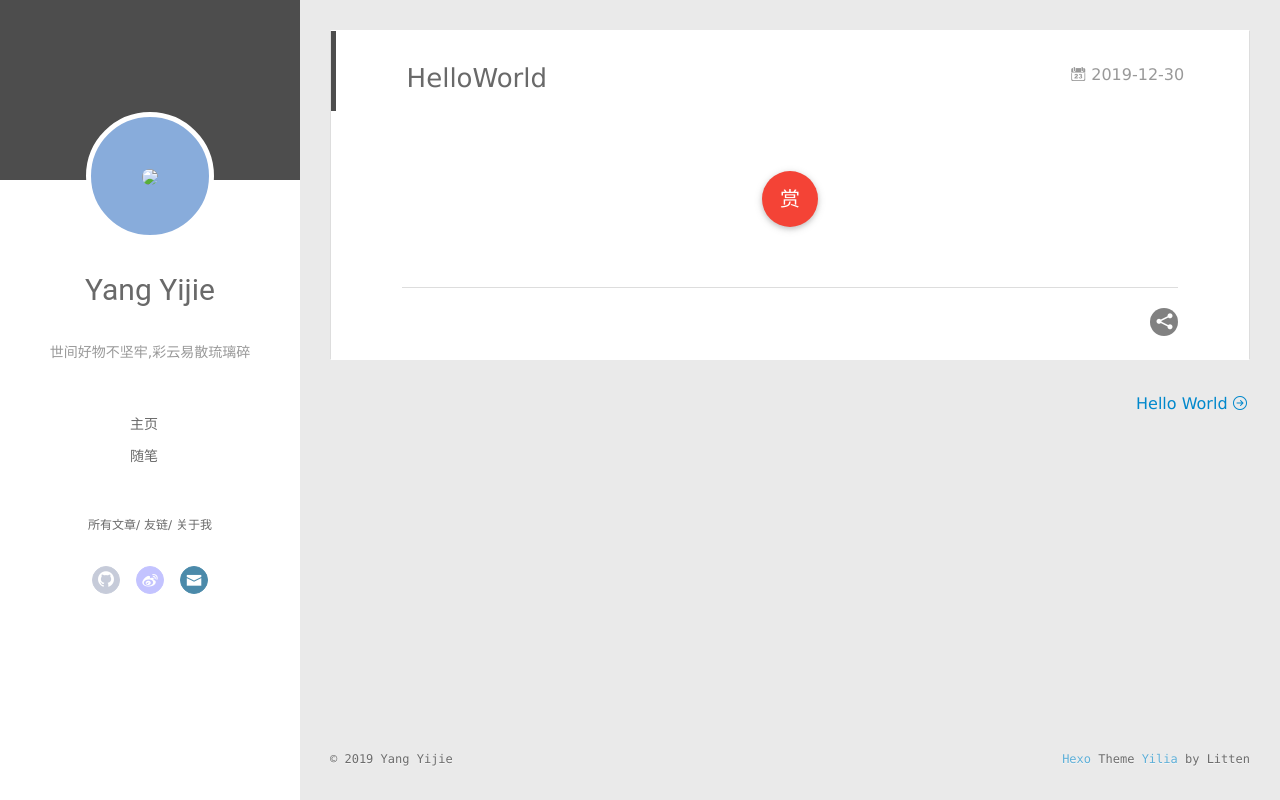
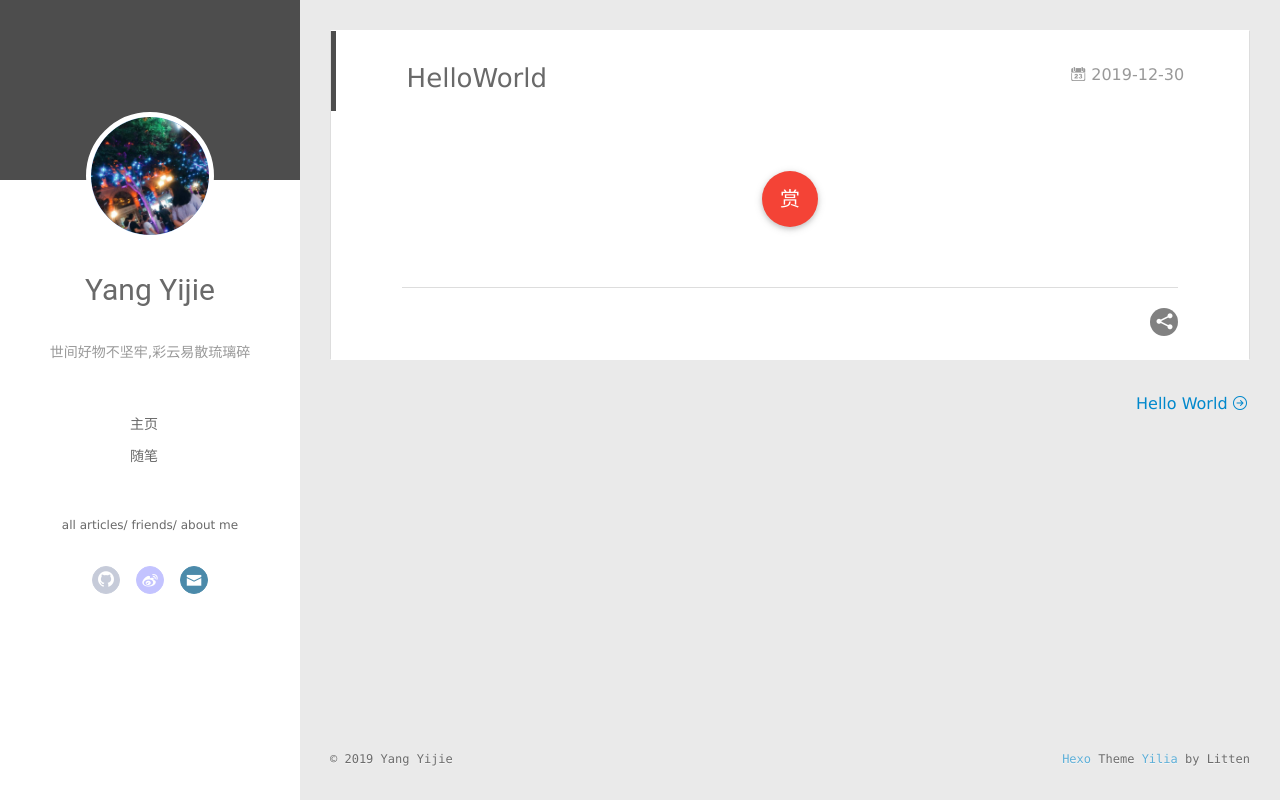
Before and after one commit to itsmeyijie/itsmeyijie.github.io-, a plain HTML site: page 2019/12/30/HelloWorld/index.html in a window 1280 px wide. Drawn offline with Linux system fonts and the light colour scheme; no server answers.

Commit message:
Site updated: 2019-12-30 21:14:22

```diff
--- a/2019/12/30/HelloWorld/index.html
+++ b/2019/12/30/HelloWorld/index.html
@@ -68,15 +68,15 @@
 		<nav class="header-smart-menu">
 
 
-    			<a q-on="click: openSlider(e, 'innerArchive')" href="javascript:void(0)">所有文章</a>
+    			<a q-on="click: openSlider(e, 'innerArchive')" href="javascript:void(0)">all articles</a>
 
 
 
-    			<a q-on="click: openSlider(e, 'friends')" href="javascript:void(0)">友链</a>
+    			<a q-on="click: openSlider(e, 'friends')" href="javascript:void(0)">friends</a>
 
 
 
-    			<a q-on="click: openSlider(e, 'aboutme')" href="javascript:void(0)">关于我</a>
+    			<a q-on="click: openSlider(e, 'aboutme')" href="javascript:void(0)">about me</a>
 
 
 		</nav>
@@ -333,7 +333,7 @@
 		toc_hide_index: true,
 		root: "/",
 		innerArchive: true,
-		showTags: false
+		showTags: true
 	}
 </script>
 
@@ -366,15 +366,15 @@ return o(i(t),arguments.length<2?void 0:u(arguments[1]))}})},function(t,n,r){var
 
 
 
-      <li style="width: 33.333333333333336%" q-on="click: openSlider(e, 'innerArchive')"><a href="javascript:void(0)" q-class="active:innerArchive">所有文章</a></li>
+      <li style="width: 33.333333333333336%" q-on="click: openSlider(e, 'innerArchive')"><a href="javascript:void(0)" q-class="active:innerArchive">all articles</a></li>
 
 
 
-      <li style="width: 33.333333333333336%" q-on="click: openSlider(e, 'friends')"><a href="javascript:void(0)" q-class="active:friends">友链</a></li>
+      <li style="width: 33.333333333333336%" q-on="click: openSlider(e, 'friends')"><a href="javascript:void(0)" q-class="active:friends">friends</a></li>
 
 
 
-      <li style="width: 33.333333333333336%" q-on="click: openSlider(e, 'aboutme')"><a href="javascript:void(0)" q-class="active:aboutme">关于我</a></li>
+      <li style="width: 33.333333333333336%" q-on="click: openSlider(e, 'aboutme')"><a href="javascript:void(0)" q-class="active:aboutme">about me</a></li>
 
 
     </ul>
@@ -454,18 +454,6 @@ return o(i(t),arguments.length<2?void 0:u(arguments[1]))}})},function(t,n,r){var
               <a href="http://modnar.me/" target="_blank" class="search-title"><i class="icon-quo-left icon"></i>mondar</a>
             </li>
 
-            <li class="search-li">
-              <a href="http://localhost:4000/" target="_blank" class="search-title"><i class="icon-quo-left icon"></i>友情链接4</a>
-            </li>
-
-            <li class="search-li">
-              <a href="http://localhost:4000/" target="_blank" class="search-title"><i class="icon-quo-left icon"></i>友情链接5</a>
-            </li>
-
-            <li class="search-li">
-              <a href="http://localhost:4000/" target="_blank" class="search-title"><i class="icon-quo-left icon"></i>友情链接6</a>
-            </li>
-
         </ul>
 
     	</section>
@@ -474,7 +462,7 @@ return o(i(t),arguments.length<2?void 0:u(arguments[1]))}})},function(t,n,r){var
 
     	<section class="tools-section tools-section-me" q-show="aboutme">
 
-  	  		<div class="aboutme-wrap" id="js-aboutme">很惭愧&lt;br&gt;&lt;br&gt;只做了一点微小的工作&lt;br&gt;谢谢大家</div>
+  	  		<div class="aboutme-wrap" id="js-aboutme">I am a undergraduate student in Harbin Institute of Technology, majoring in Computer Science. My interests lie in Artificial Intelligence, Internet of Things and Cyber-Physical System. Besides, I love reading, traveling and photographing. This is my personal blog, where I want to share some thoughts and practice my writing.</div>
 
     	</section>
 
```
Also changed, not shown: 2019/12/30/hello-world/index.html (+8 -20 lines), archives/2019/12/index.html (+8 -20 lines), archives/2019/index.html (+8 -20 lines), archives/index.html (+8 -20 lines), index.html (+8 -20 lines), assets/img/avatar.jpg (added).
